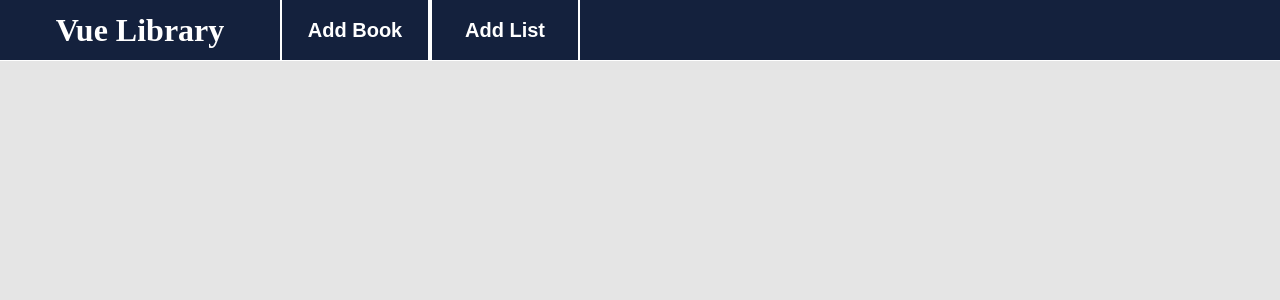
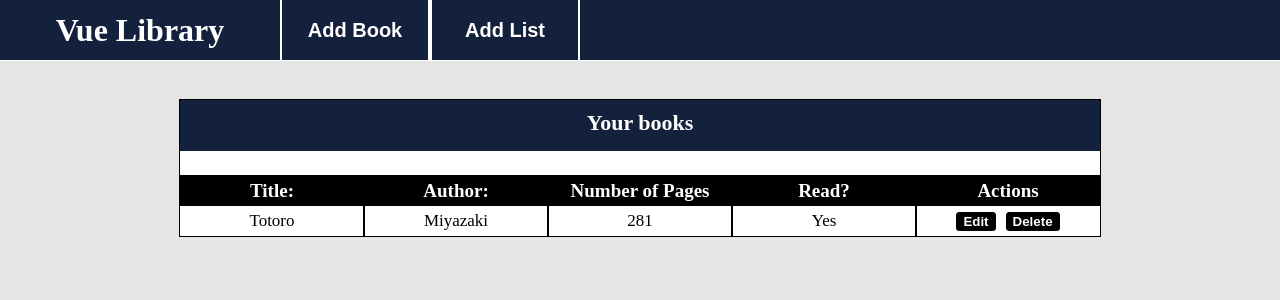
Before and after one commit to osechi3/library-project-vue, a Vue app: page / in a window 1280 px wide. Shown: the top 300 px of the page. Built offline with nearby package versions, Linux system fonts and the light colour scheme.

Commit message:
Creating basic BookShelf and Book structure

```diff
--- /dev/null
+++ b/src/components/Book.vue
@@ -0,0 +1,80 @@
+<template>
+  <div id="container">
+    <div class="box">
+      <h2 class="box-head">Title:</h2>
+      <p class="box-body">Totoro</p>
+    </div>
+    <div class="box">
+      <h2 class="box-head">Author:</h2>
+      <p class="box-body">Miyazaki</p>
+    </div>
+    <div class="box">
+      <h2 class="box-head">Number of Pages</h2>
+      <p class="box-body">281</p>
+    </div>
+    <div class="box">
+      <h2 class="box-head">Read?</h2>
+      <p class="box-body">Yes</p>
+    </div>
+    <div class="box">
+      <h2 class="box-head">Actions</h2>
+      <div class="box-body">
+        <button class="btn-actions">Edit</button>
+        <button class="btn-actions">Delete</button>
+      </div>
+    </div>
+  </div>
+</template>
+
+<script>
+export default {
+
+}
+</script>
+
+<style scoped>
+  #container {
+    display: flex;
+  }
+  .box {
+    display: flex;
+    flex-direction: column;
+
+    width: 230px;
+
+    text-align: center;
+
+    outline: 1px solid;
+  }
+  .box-head {
+    margin: 0;
+    padding: 4px 0;
+
+    font-size: 19px;
+    color: white;
+
+    background-color: black;
+  }
+  .box-body {
+    margin: 5px 0;
+
+    font-size: 17px;
+  }
+
+  .btn-actions {
+    margin: 0 5px;
+
+    font-weight: bold;
+    color: white;
+
+    border: none;
+    border: 1px solid black;
+    border-radius: 3px;
+    background-color: black;
+  }
+  .btn-actions:hover {
+    color: black;
+
+    background-color: white;
+  }
+</style>
--- a/src/components/BookShelf.vue
+++ b/src/components/BookShelf.vue
@@ -1,13 +1,46 @@
 <template>
   <div id="container">
-
+    <div id="container-head">
+      <h1 class="title">Your books</h1>
+    </div>
+    <div id="container-body">
+      <app-book></app-book>
+    </div>
   </div>
 </template>
 
 <script>
-
+import Book from './Book'
+export default {
+  components: {
+    appBook: Book
+  }
+}
 </script>
 
 <style scoped>
+  #container {
+    width: 920px;
+    margin: 0 auto;
 
+    outline: 1px solid;
+  }
+  #container-head {
+    display: flex;
+    justify-content: center;
+    align-items: center;
+
+    color: white;
+
+    background-color: #14213d;
+  }
+  #container-body {
+    padding-top: 25px;
+    background-color: white;
+  }
+  .title {
+    margin-top: 10px;
+
+    font-size: 22px;
+  }
 </style>
--- a/src/components/Header.vue
+++ b/src/components/Header.vue
@@ -17,6 +17,7 @@
     align-items: center;
 
     height: 60px;
+    margin-bottom: 40px;
 
     color: white;
     font-weight: bold;
```
